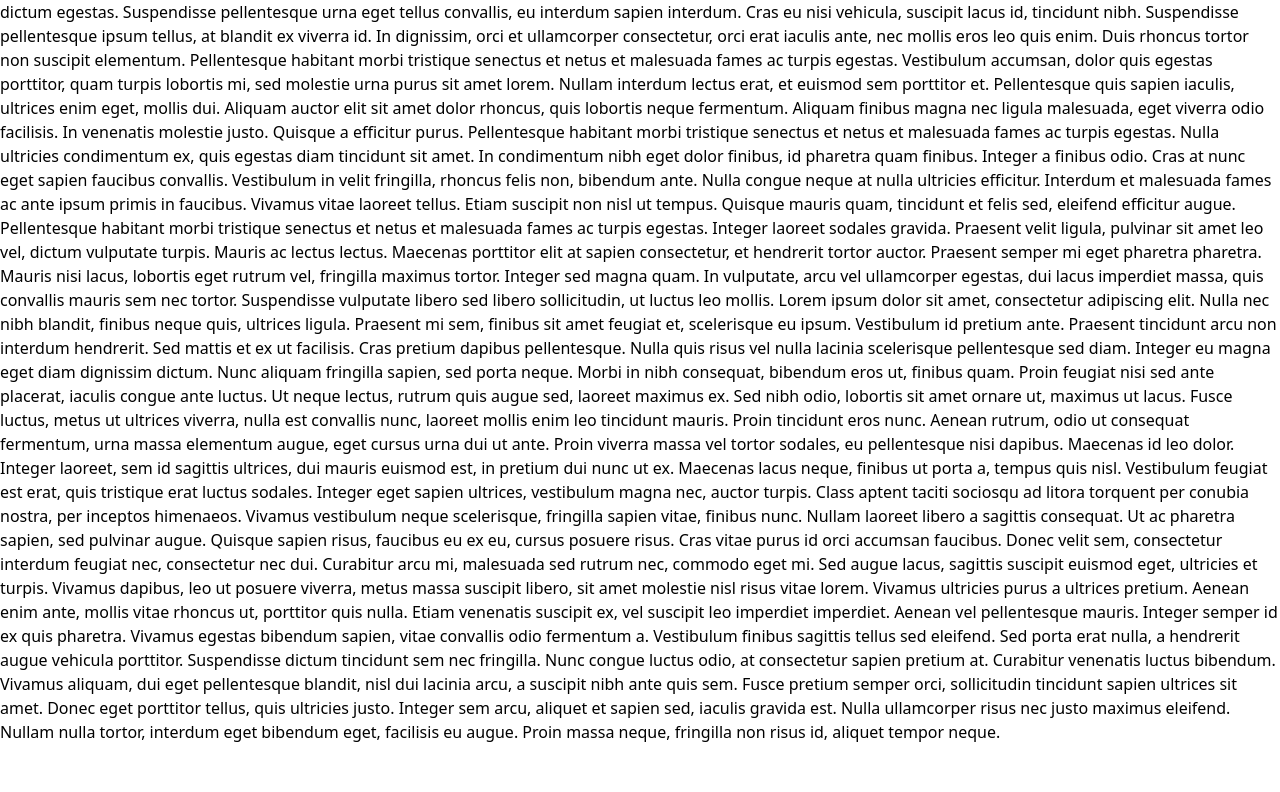
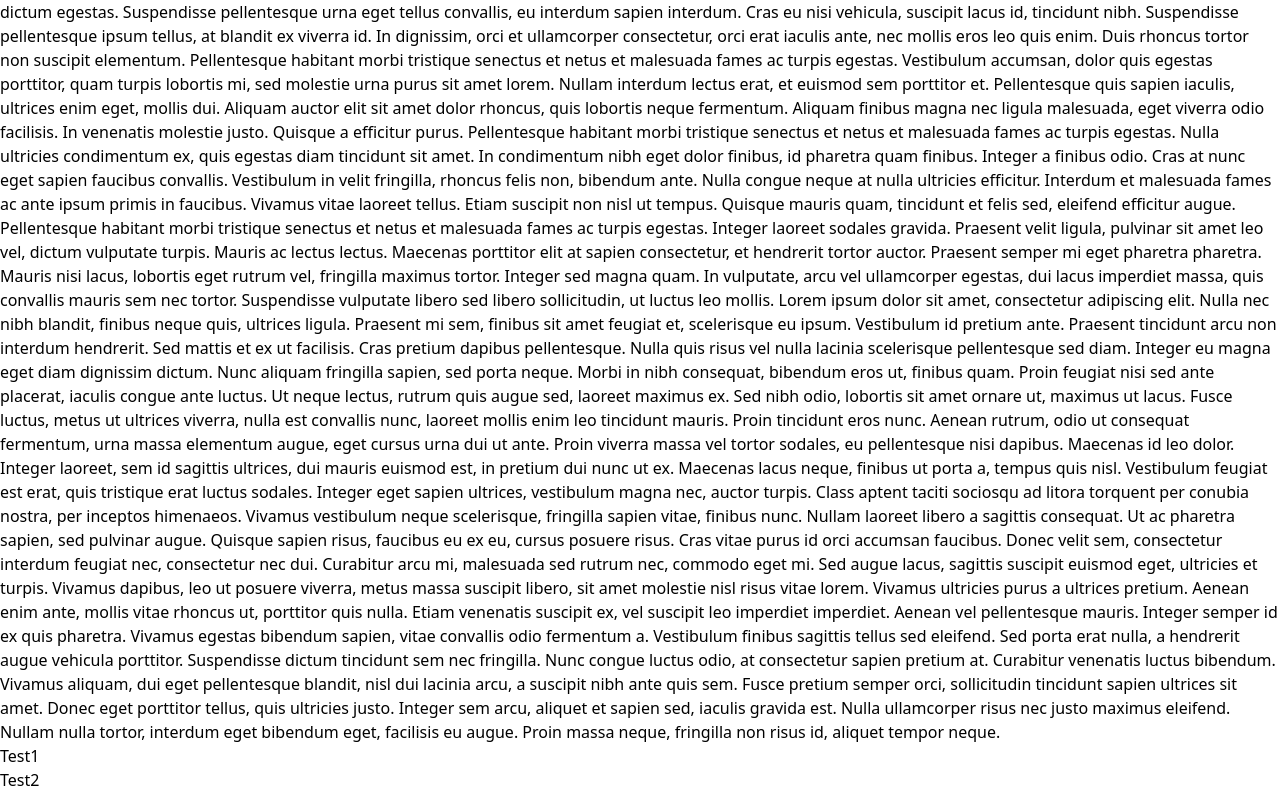
Before and after one commit to gordonlin-dev/personal-website, a Next.js app in the folder src/: page / in a window 1280 px wide. Shown: the part 336-1128 px from the top of the page. Before the commit the page ends 1080 px from the top, so only its background shows below. Built offline with nearby package versions, Linux system fonts and the light colour scheme; what @material-tailwind/react would draw is missing.

Commit message:
added positioning for sticky side table of content

```diff
--- /dev/null
+++ b/src/components/personal_website/TableOfContent.js
@@ -0,0 +1,14 @@
+export default function TableOfContent(){
+    return(
+        <nav className="text-color-text-body-white">
+            <ul>
+                <li>
+                    <a href="">Test1</a>
+                </li>
+                <li>
+                    <a href="">Test2</a>
+                </li>
+            </ul>
+        </nav>
+    )
+}
--- a/src/components/personal_website/mainLayout.js
+++ b/src/components/personal_website/mainLayout.js
@@ -1,13 +1,23 @@
 import TopNavigationMenu from "./topNavigationMenu";
+import TableOfContent from "./TableOfContent";
 export default function MainLayout({children}){
     return(
         <>
-            <main className="bg-background-main h-screen w-screen overflow-auto relative">
+            <main className="h-full w-full relative">
                 <div className="h-16 fixed top-0 left-0 right-0">
                     <TopNavigationMenu/>
                 </div>
-                <div className="mt-16">
-                    {children}
+                <div className="mt-16 grid grid-cols-12 bg-background-main">
+                    <div className="col-span-1">
+                    </div>
+                    <div className="col-span-9">
+                        {children}
+                    </div>
+                    <div className="col-span-2">
+                        <div className="flex w-full align-center justify-center h-full fixed top-[30%] left-[43%]">
+                            <TableOfContent/>
+                        </div>
+                    </div>
                 </div>
             </main>
         </>
--- a/src/components/personal_website/sideTableOfContentMenu.js
+++ /dev/null
@@ -1,3 +0,0 @@
-export default function SideTableOfContentMenu(){
-
-}
--- a/src/components/personal_website/topNavigationMenu.js
+++ b/src/components/personal_website/topNavigationMenu.js
@@ -1,6 +1,6 @@
 export default function TopNavigationMenu(){
     return(
-        <div className="grid grid-cols-12 place-items-center
+        <div className="grid grid-cols-12 place-items-center overflow-hidden
             font-sans text-color-text-body-white bg-background-header h-full">
             <div className="col-span-2">
                 <div className="font-bold text-4xl">
@@ -11,9 +11,9 @@ export default function TopNavigationMenu(){
 
             </div>
             <div className="col-span-2">
-                <div className="text-2xl h-full">
+                <nav className="text-2xl h-full">
                     <a href="#Contact" className="hover:text-color-text-header-light-blue" >Contact</a>
-                </div>
+                </nav>
             </div>
         </div>
     )
```
